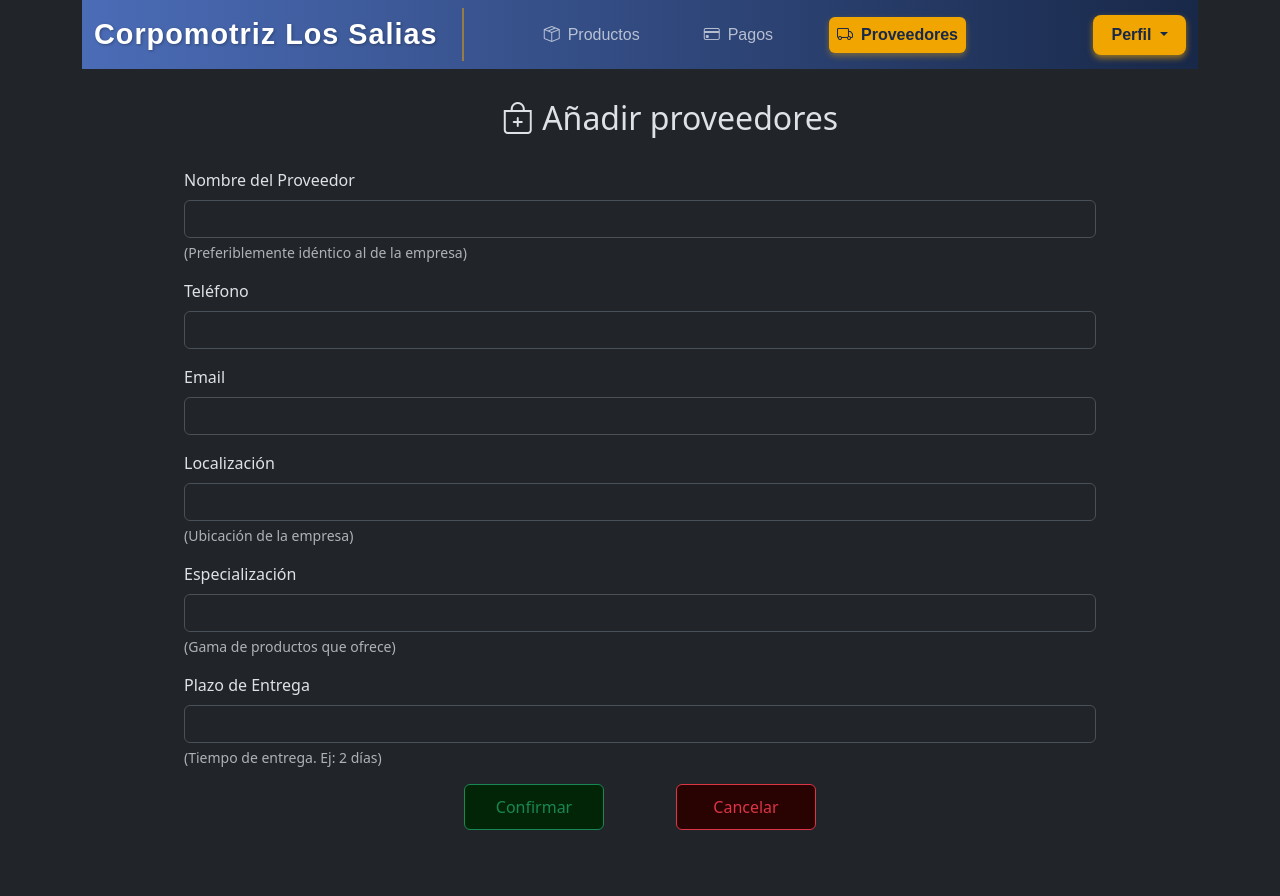
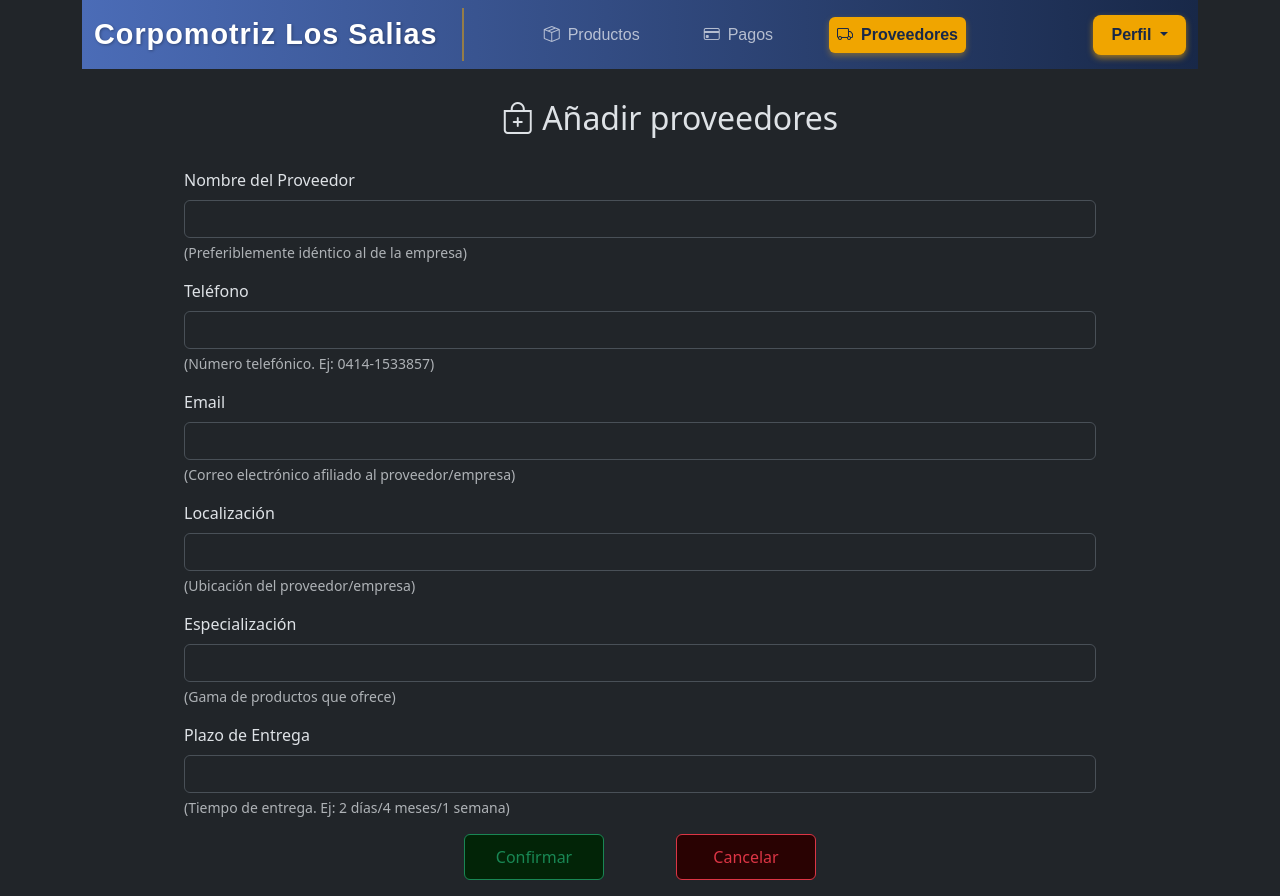
Before and after one commit to javier04s/Proyecto-IngSoftware, an Angular app in the folder frontend/: page /proveedores/agregar in a window 1280 px wide. Before the commit the page ends 846 px from the top, so only its background shows below. Built offline with nearby package versions, Linux system fonts and the light colour scheme.

Commit message:
Validaciones Verificadas en el apartado: (Agregar Proveedores)

```diff
--- a/frontend/src/app/proveedores-agregar/proveedores-agregar.component.html
+++ b/frontend/src/app/proveedores-agregar/proveedores-agregar.component.html
@@ -11,31 +11,38 @@
   </div>
   <div class="mb-3" style="margin-right:90px; margin-left:90px">
     <label for="telefono" class="form-label">Teléfono</label>
-    <input type="text" class="form-control" id="telefono" name="telefono"
+    <input type="tel" class="form-control" id="telefono" name="telefono" pattern="\d{4}-\d{7}"
     [(ngModel)]="proveedor.telefono">
+    <div class="form-text">(Número telefónico. Ej: 0414-1533857)</div>
   </div>
   <div class="mb-3" style="margin-right:90px; margin-left:90px">
     <label for="email" class="form-label">Email</label>
     <input type="email" class="form-control" id="email" name="email"
     [(ngModel)]="proveedor.email">
+    <div class="form-text">(Correo electrónico afiliado al proveedor/empresa)</div>
   </div>
   <div class="mb-3" style="margin-right:90px; margin-left:90px">
     <label for="localizacion" class="form-label">Localización</label>
     <input type="text" class="form-control" id="localizacion" name="localizacion"
     [(ngModel)]="proveedor.localizacion">
-    <div class="form-text">(Ubicación de la empresa)</div>
+    <div class="form-text">(Ubicación del proveedor/empresa)</div>
   </div>
   <div class="mb-3" style="margin-right:90px; margin-left:90px">
     <label for="especializacion" class="form-label">Especialización</label>
-    <input type="text"  class="form-control" id="especializacion" name="especializacion"
-    [(ngModel)]="proveedor.especializacion">
+    <select id="especializacion" class= "form-control" name="especializacion" [(ngModel)]="proveedor.especializacion">
+      <option value="" selected>(No especificada)</option>
+      <option>Componentes mecánicos</option>
+      <option>Componentes eléctricos</option>
+      <option>Componentes de carrocería</option>
+      <option>Otros</option>
+    </select>
     <div class="form-text">(Gama de productos que ofrece)</div>
   </div>
   <div class="mb-3" style="margin-right:90px; margin-left:90px">
     <label for="plazoEntrega" class="form-label">Plazo de Entrega</label>
     <input type="text" class="form-control" id="plazoEntrega" name="plazoEntrega"
     [(ngModel)]="proveedor.plazoEntrega">
-    <div class="form-text">(Tiempo de entrega. Ej: 2 días)</div>
+    <div class="form-text">(Tiempo de entrega. Ej: 2 días/4 meses/1 semana)</div>
   </div>
   <div class="mb-3 d-flex justify-content-between" style="margin-right:90px; margin-left:90px">
     <button type="submit" class="btn btn-outline-success" style="background-color: #022407; width: 140px; padding: 10px; margin-left:280px" >Confirmar</button>
--- a/frontend/src/app/proveedores-agregar/proveedores-agregar.component.ts
+++ b/frontend/src/app/proveedores-agregar/proveedores-agregar.component.ts
@@ -22,10 +22,28 @@ export class ProveedoresAgregarComponent {
   guardarProveedor() {
   this.proveedorServicio.ObtenerProveedoresLista().subscribe({
     next: (proveedores) => {
-      const repetido = proveedores.some(p => p.nombre.toLowerCase().trim() === this.proveedor.nombre.toLowerCase().trim());
+      const nomRepetido = proveedores.some(p => p.nombre.toLowerCase().trim() === this.proveedor.nombre.toLowerCase().trim());
+      const tlfValido = /^\d{4}-\d{7}$/.test(this.proveedor.telefono);
+      const emailValido = /^[^\s@]+@[^\s@]+\.[^\s@]+$/.test(this.proveedor.email);
+      const plzValido = /^[1-12]\d*\s(días|día|mes|meses|semana|semanas)$/.test(this.proveedor.plazoEntrega);
 
-      if (repetido) {
+      if (nomRepetido) {
         alert("Ya existe un proveedor con ese nombre.");
+        return this.interfazProveedores();
+      }
+
+      if(!tlfValido){
+        alert("El número de teléfono debe tener el formato 0XXX-XXXXXXX");
+        return this.interfazProveedores();
+      }
+
+      if (!emailValido) {
+        alert("Por favor, introduce un email válido.");
+        return this.interfazProveedores();
+      }
+
+      if (!plzValido){
+        alert("Recuerda que debes ingresar un plazo válido");
         return this.interfazProveedores();
       }
 
```
